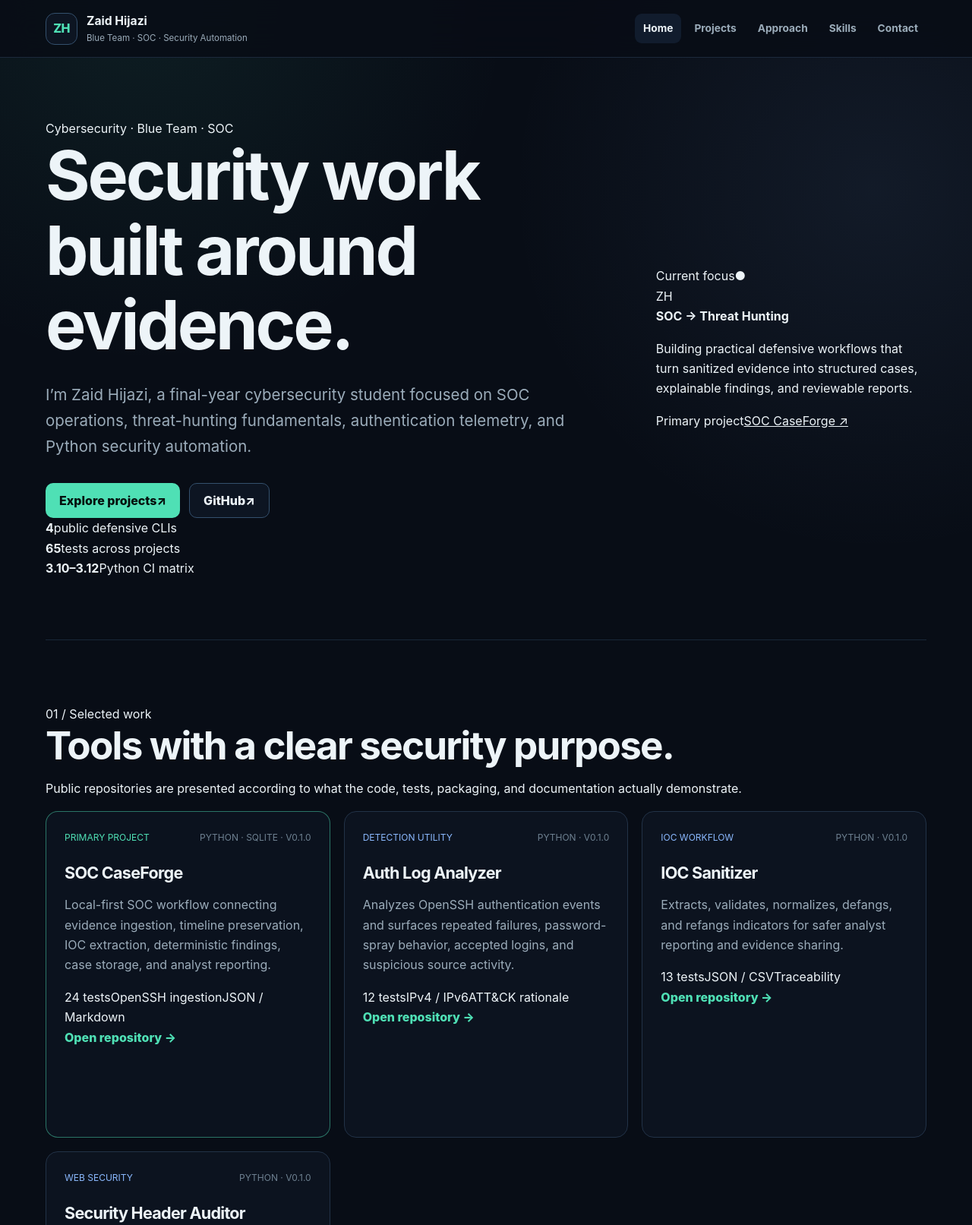
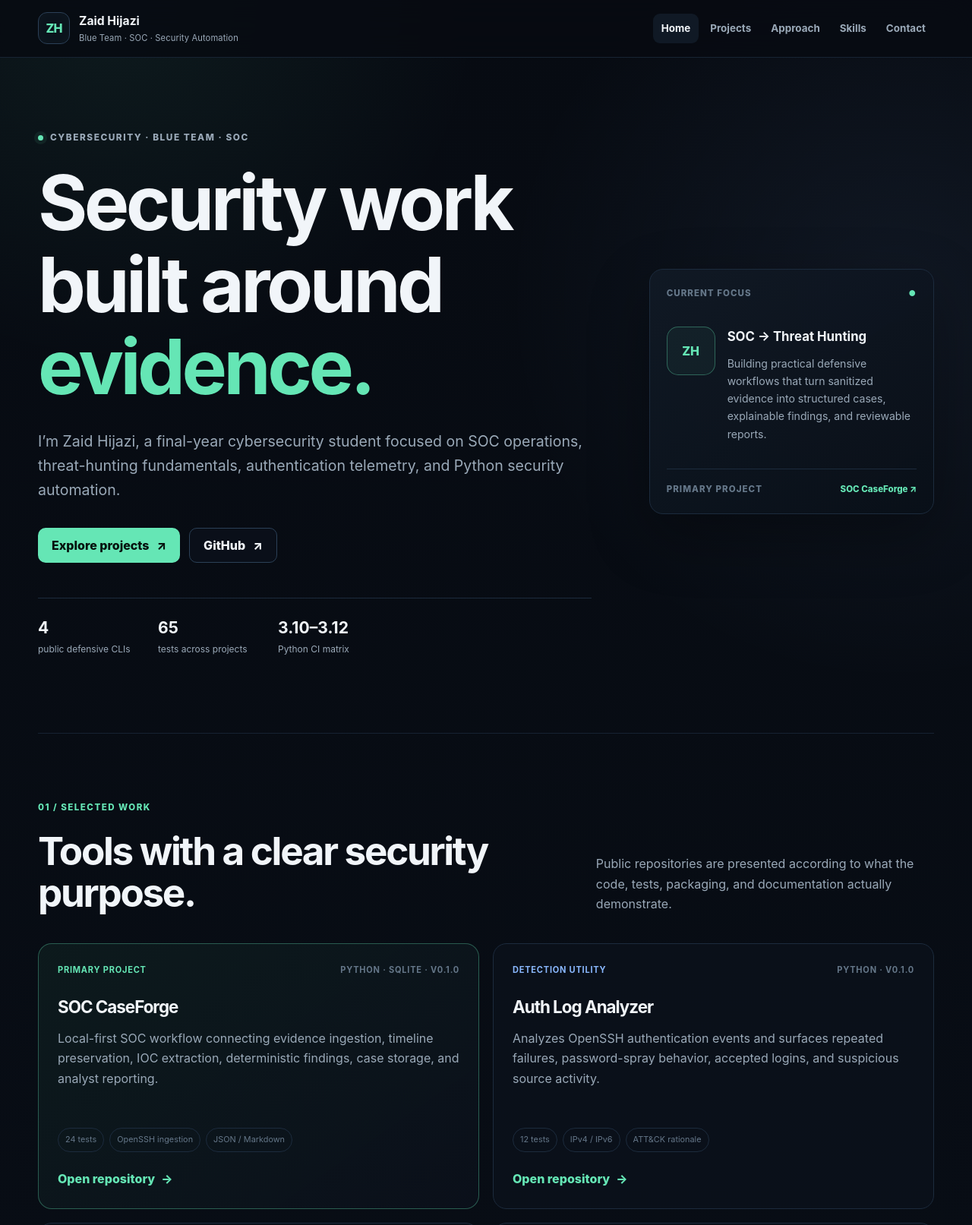
Before and after one commit to Z3X-1337/Z3X-1337.github.io, a plain HTML site: page index.html in a window 1280 px wide. Shown: the top 1613 px of the page at 76% size. Drawn offline with Linux system fonts and the light colour scheme.

Commit message:
Refine portfolio visual system for professional cybersecurity presentation

```diff
--- a/styles.css
+++ b/styles.css
@@ -1,17 +1,18 @@
 :root {
   color-scheme: dark;
-  --bg: #080d16;
-  --surface: #0d1522;
-  --surface-2: #111c2d;
-  --text: #edf4f8;
-  --muted: #9bacba;
-  --faint: #6e8191;
-  --accent: #4fe0b5;
-  --accent-2: #8bb9ff;
-  --line: #223247;
-  --line-strong: #34506d;
-  --max: 1160px;
-  --radius: 16px;
+  --bg: #070b12;
+  --surface: #0b111b;
+  --surface-2: #101925;
+  --surface-3: #131f2d;
+  --text: #f1f5f9;
+  --muted: #9aa9b8;
+  --faint: #657789;
+  --accent: #65e6b5;
+  --accent-2: #8ab8ff;
+  --line: #1c2b3d;
+  --line-strong: #2b4057;
+  --max: 1180px;
+  --radius: 18px;
 }
 
 * { box-sizing: border-box; }
@@ -20,9 +21,9 @@ body {
   margin: 0;
   min-width: 320px;
   background:
-    radial-gradient(circle at 15% 0%, rgba(79, 224, 181, .08), transparent 30rem),
-    radial-gradient(circle at 90% 8%, rgba(139, 185, 255, .08), transparent 30rem),
-    var(--bg);
+    radial-gradient(circle at 12% 0%, rgba(101,230,181,.07), transparent 30rem),
+    radial-gradient(circle at 92% 12%, rgba(138,184,255,.07), transparent 32rem),
+    linear-gradient(180deg, #070b12 0%, #080d15 55%, #070b12 100%);
   color: var(--text);
   font-family: Inter, ui-sans-serif, system-ui, -apple-system, BlinkMacSystemFont, "Segoe UI", sans-serif;
   line-height: 1.65;
@@ -30,75 +31,95 @@ body {
 a { color: inherit; }
 img { display: block; max-width: 100%; }
 button, a { -webkit-tap-highlight-color: transparent; }
-.shell { width: min(var(--max), calc(100% - 40px)); margin-inline: auto; }
+.shell { width: min(var(--max), calc(100% - 44px)); margin-inline: auto; }
 .skip-link { position: fixed; left: 12px; top: -60px; z-index: 100; padding: 10px 14px; background: var(--accent); color: #04110d; border-radius: 8px; }
 .skip-link:focus { top: 12px; }
 
 .site-header {
   position: sticky; top: 0; z-index: 20;
   display: flex; align-items: center; justify-content: space-between; gap: 24px;
-  min-height: 76px; padding: 12px max(20px, calc((100vw - var(--max)) / 2));
-  border-bottom: 1px solid rgba(34, 50, 71, .78);
-  background: rgba(8, 13, 22, .88); backdrop-filter: blur(18px);
+  min-height: 76px; padding: 12px max(22px, calc((100vw - var(--max)) / 2));
+  border-bottom: 1px solid rgba(28,43,61,.8);
+  background: rgba(7,11,18,.86); backdrop-filter: blur(20px);
 }
 .brand { display: inline-flex; align-items: center; gap: 12px; text-decoration: none; }
-.brand-mark { display: grid; place-items: center; width: 42px; height: 42px; border: 1px solid var(--line-strong); border-radius: 12px; color: var(--accent); background: var(--surface); font-weight: 800; letter-spacing: -.04em; }
+.brand-mark { display: grid; place-items: center; width: 42px; height: 42px; border: 1px solid var(--line-strong); border-radius: 12px; color: var(--accent); background: var(--surface); font-weight: 850; letter-spacing: -.05em; box-shadow: inset 0 0 24px rgba(101,230,181,.04); }
 .brand strong, .brand small { display: block; }
 .brand strong { font-size: .98rem; }
-.brand small { color: var(--muted); font-size: .72rem; }
-.site-nav { display: flex; gap: 6px; }
-.site-nav a { padding: 8px 11px; border-radius: 9px; color: var(--muted); font-size: .86rem; font-weight: 700; text-decoration: none; }
+.brand small { color: var(--muted); font-size: .7rem; letter-spacing: .01em; }
+.site-nav { display: flex; gap: 4px; }
+.site-nav a { padding: 8px 11px; border-radius: 9px; color: var(--muted); font-size: .84rem; font-weight: 750; text-decoration: none; transition: color .15s ease, background .15s ease; }
 .site-nav a:hover, .site-nav a[aria-current="page"] { color: var(--text); background: var(--surface-2); }
 .nav-toggle { display: none; border: 1px solid var(--line); border-radius: 9px; padding: 8px 12px; color: var(--text); background: var(--surface); font: inherit; }
 
-.hero { display: grid; grid-template-columns: minmax(0, 1.35fr) minmax(300px, .65fr); gap: 64px; align-items: center; min-height: calc(100vh - 76px); padding-block: 80px; }
-.kicker, .label { margin: 0 0 12px; color: var(--accent); font-size: .78rem; font-weight: 800; letter-spacing: .12em; text-transform: uppercase; }
+.hero { display: grid; grid-template-columns: minmax(0, 1.32fr) minmax(320px, .68fr); gap: 76px; align-items: center; min-height: calc(100vh - 76px); padding-block: 90px 100px; }
+.eyebrow { display: inline-flex; align-items: center; gap: 9px; margin-bottom: 22px; color: var(--muted); font-size: .74rem; font-weight: 800; letter-spacing: .13em; text-transform: uppercase; }
+.pulse { width: 7px; height: 7px; border-radius: 50%; background: var(--accent); box-shadow: 0 0 0 5px rgba(101,230,181,.08); }
+.accent-text { color: var(--accent); }
 h1, h2, h3, p { overflow-wrap: anywhere; }
-h1, h2, h3 { margin: 0; letter-spacing: -.035em; line-height: 1.1; }
-h1 { max-width: 850px; font-size: clamp(3rem, 7vw, 6.6rem); }
-h2 { font-size: clamp(2rem, 4vw, 3.6rem); }
-h3 { font-size: 1.35rem; }
-.lead { max-width: 760px; margin: 25px 0 0; color: var(--muted); font-size: clamp(1.05rem, 1.8vw, 1.28rem); }
-.actions { display: flex; flex-wrap: wrap; gap: 12px; margin-top: 32px; }
-.button { display: inline-flex; align-items: center; justify-content: center; min-height: 46px; padding: 0 18px; border-radius: 10px; font-weight: 800; text-decoration: none; }
-.button.primary { background: var(--accent); color: #05110e; }
-.button.secondary { border: 1px solid var(--line-strong); background: var(--surface); }
-.button:hover { transform: translateY(-1px); }
-.proof-list { display: flex; flex-wrap: wrap; gap: 22px; margin: 38px 0 0; padding: 0; list-style: none; }
-.proof-list li { min-width: 150px; }
-.proof-list strong { display: block; color: var(--text); font-size: 1.45rem; }
-.proof-list span { color: var(--muted); font-size: .82rem; }
-.profile-card { padding: 22px; border: 1px solid var(--line); border-radius: var(--radius); background: linear-gradient(145deg, rgba(17, 28, 45, .95), rgba(13, 21, 34, .94)); box-shadow: 0 24px 70px rgba(0,0,0,.28); }
-.profile-card img { width: 100%; aspect-ratio: 1; border-radius: 12px; object-fit: cover; filter: saturate(.85); }
-.profile-card div { padding-top: 20px; }
-.profile-card h2 { font-size: 1.65rem; }
-.profile-card p:last-child { color: var(--muted); }
+h1, h2, h3 { margin: 0; letter-spacing: -.045em; line-height: 1.08; }
+h1 { max-width: 880px; font-size: clamp(3.4rem, 7.8vw, 7rem); }
+h2 { font-size: clamp(2.1rem, 4vw, 4rem); }
+h3 { font-size: 1.4rem; }
+.lead { max-width: 790px; margin: 28px 0 0; color: var(--muted); font-size: clamp(1.04rem, 1.6vw, 1.22rem); }
+.actions { display: flex; flex-wrap: wrap; gap: 12px; margin-top: 34px; }
+.button { display: inline-flex; align-items: center; justify-content: center; gap: 10px; min-height: 46px; padding: 0 18px; border-radius: 10px; font-weight: 800; text-decoration: none; transition: transform .15s ease, border-color .15s ease, background .15s ease; }
+.button.primary { background: var(--accent); color: #06120e; }
+.button.secondary { border: 1px solid var(--line-strong); background: rgba(11,17,27,.75); }
+.button:hover { transform: translateY(-2px); }
+.proof-strip { display: flex; flex-wrap: wrap; gap: 28px; margin-top: 46px; padding-top: 22px; border-top: 1px solid var(--line); }
+.proof-strip div { min-width: 130px; }
+.proof-strip strong, .proof-strip span { display: block; }
+.proof-strip strong { font-size: 1.32rem; }
+.proof-strip span { color: var(--muted); font-size: .75rem; }
 
-.section { padding-block: 84px; border-top: 1px solid rgba(34, 50, 71, .7); }
-.section-heading { max-width: 780px; margin-bottom: 34px; }
-.project-grid { display: grid; grid-template-columns: repeat(3, minmax(0, 1fr)); gap: 18px; }
-.project-card, .case-card, .principle-grid article, .skill-group, .contact-option { border: 1px solid var(--line); border-radius: var(--radius); background: rgba(13, 21, 34, .78); }
-.project-card { display: flex; flex-direction: column; min-height: 430px; padding: 24px; }
-.project-card.featured { border-color: rgba(79, 224, 181, .48); }
-.card-top { display: flex; justify-content: space-between; gap: 12px; margin-bottom: 26px; color: var(--faint); font-size: .75rem; text-transform: uppercase; }
+.signal-card { padding: 22px; border: 1px solid var(--line); border-radius: var(--radius); background: linear-gradient(145deg, rgba(16,25,37,.95), rgba(9,15,24,.96)); box-shadow: 0 28px 80px rgba(0,0,0,.32); }
+.signal-top, .signal-footer { display: flex; justify-content: space-between; gap: 16px; align-items: center; color: var(--faint); font-size: .72rem; font-weight: 800; letter-spacing: .09em; text-transform: uppercase; }
+.live-dot { color: var(--accent); font-size: .65rem; }
+.signal-grid { display: grid; grid-template-columns: 64px 1fr; gap: 16px; align-items: start; padding: 34px 0; }
+.signal-avatar { display: grid; place-items: center; width: 64px; height: 64px; border: 1px solid rgba(101,230,181,.35); border-radius: 15px; color: var(--accent); background: rgba(101,230,181,.05); font-weight: 850; }
+.signal-grid strong { display: block; font-size: 1.05rem; }
+.signal-grid p { margin: 9px 0 0; color: var(--muted); font-size: .88rem; }
+.signal-footer { padding-top: 17px; border-top: 1px solid var(--line); }
+.signal-footer a { color: var(--accent); text-decoration: none; letter-spacing: 0; text-transform: none; }
+
+.section { padding-block: 88px; border-top: 1px solid rgba(28,43,61,.72); }
+.section-label { margin-bottom: 20px; color: var(--accent); font-size: .72rem; font-weight: 850; letter-spacing: .13em; text-transform: uppercase; }
+.section-head { display: grid; grid-template-columns: 1fr .65fr; gap: 50px; align-items: end; margin-bottom: 38px; }
+.section-head p { margin: 0; color: var(--muted); }
+.project-grid { display: grid; grid-template-columns: repeat(2, minmax(0,1fr)); gap: 18px; }
+.project-card { display: flex; flex-direction: column; min-height: 350px; padding: 25px; border: 1px solid var(--line); border-radius: var(--radius); background: rgba(11,17,27,.78); transition: transform .18s ease, border-color .18s ease, background .18s ease; }
+.project-card:hover { transform: translateY(-3px); border-color: var(--line-strong); background: rgba(16,25,37,.9); }
+.project-card.featured { border-color: rgba(101,230,181,.34); background: linear-gradient(145deg, rgba(14,29,31,.82), rgba(11,17,27,.86)); }
+.card-top { display: flex; justify-content: space-between; gap: 14px; margin-bottom: 28px; color: var(--faint); font-size: .69rem; font-weight: 750; letter-spacing: .07em; text-transform: uppercase; }
 .status { color: var(--accent-2); }
 .status.active { color: var(--accent); }
 .project-card p { color: var(--muted); }
-.project-card ul { flex: 1; padding-left: 19px; color: var(--muted); }
-.project-card a, .text-link { color: var(--accent); font-weight: 800; text-decoration: none; }
-.split { display: grid; grid-template-columns: .8fr 1.2fr; gap: 64px; }
-.prose { color: var(--muted); font-size: 1.05rem; }
+.mini-evidence { display: flex; flex-wrap: wrap; gap: 7px; margin-top: auto; padding-top: 18px; }
+.mini-evidence span { padding: 6px 9px; border: 1px solid var(--line); border-radius: 999px; color: var(--faint); font-size: .68rem; }
+.card-link, .text-link { display: inline-flex; align-items: center; gap: 8px; margin-top: 22px; color: var(--accent); font-weight: 800; text-decoration: none; }
+
+.two-column { display: grid; grid-template-columns: .9fr 1.1fr; gap: 90px; }
+.prose { max-width: 760px; color: var(--muted); font-size: 1.04rem; }
 .prose p:first-child { margin-top: 0; }
+.evidence-section { padding-bottom: 94px; }
+.evidence-grid { display: grid; grid-template-columns: repeat(3, 1fr); gap: 1px; overflow: hidden; border: 1px solid var(--line); border-radius: var(--radius); background: var(--line); }
+.evidence-grid > div { min-height: 170px; padding: 28px; background: var(--surface); }
+.evidence-number { display: block; margin-bottom: 22px; color: var(--text); font-size: 2rem; font-weight: 850; letter-spacing: -.04em; }
+.evidence-grid span:last-child { display: block; color: var(--muted); font-size: .82rem; }
+.cta-section { display: flex; align-items: end; justify-content: space-between; gap: 40px; padding-bottom: 110px; }
+.cta-actions { display: flex; flex-wrap: wrap; gap: 10px; }
 
-.page-main { min-height: calc(100vh - 150px); padding-block: 72px 100px; }
+.page-main { min-height: calc(100vh - 150px); padding-block: 78px 100px; }
 .page-intro { max-width: 920px; margin-bottom: 46px; }
 .page-intro h1 { font-size: clamp(2.8rem, 6vw, 5.5rem); }
 .case-list { display: grid; gap: 18px; }
+.case-card, .principle-grid article, .skill-group, .contact-option { border: 1px solid var(--line); border-radius: var(--radius); background: rgba(11,17,27,.78); }
 .case-card { display: grid; grid-template-columns: 90px 1fr; gap: 20px; padding: 26px; }
 .case-number { color: var(--accent); font-size: 1.3rem; font-weight: 800; }
 .case-content > p { max-width: 900px; color: var(--muted); }
 .case-columns { display: grid; grid-template-columns: 1fr 1fr; gap: 22px; margin: 26px 0; }
-.case-columns > div { padding: 18px; border: 1px solid var(--line); border-radius: 12px; background: rgba(8, 13, 22, .45); }
+.case-columns > div { padding: 18px; border: 1px solid var(--line); border-radius: 12px; background: rgba(7,11,18,.45); }
 .case-columns h3 { font-size: 1rem; }
 .case-columns ul { margin-bottom: 0; padding-left: 20px; color: var(--muted); }
 .principle-grid { display: grid; grid-template-columns: repeat(3, minmax(0, 1fr)); gap: 18px; }
@@ -111,7 +132,7 @@ h3 { font-size: 1.35rem; }
 .skill-group:last-child { grid-column: 1 / -1; }
 .skill-group h2 { font-size: 1.8rem; }
 .tag-list { display: flex; flex-wrap: wrap; gap: 10px; padding: 0; list-style: none; }
-.tag-list li { padding: 8px 12px; border: 1px solid var(--line); border-radius: 999px; color: var(--muted); background: rgba(8, 13, 22, .42); }
+.tag-list li { padding: 8px 12px; border: 1px solid var(--line); border-radius: 999px; color: var(--muted); background: rgba(7,11,18,.42); }
 .roadmap-list { display: grid; grid-template-columns: 1fr 1fr; gap: 14px 28px; padding-left: 20px; color: var(--muted); }
 .contact-grid { display: grid; grid-template-columns: repeat(3, minmax(0, 1fr)); gap: 18px; }
 .contact-option { min-height: 230px; padding: 24px; text-decoration: none; transition: border-color .15s ease, transform .15s ease; }
@@ -120,26 +141,32 @@ h3 { font-size: 1.35rem; }
 .contact-option strong { display: block; margin: 54px 0 16px; font-size: 1.25rem; }
 .contact-option small { color: var(--accent); }
 .privacy-note { margin-top: 24px; color: var(--faint); }
-.site-footer { display: flex; justify-content: space-between; gap: 20px; padding-block: 28px; border-top: 1px solid var(--line); color: var(--faint); font-size: .82rem; }
+.site-footer { display: flex; justify-content: space-between; gap: 20px; padding-block: 28px; border-top: 1px solid var(--line); color: var(--faint); font-size: .78rem; }
 
-@media (max-width: 900px) {
-  .hero, .split { grid-template-columns: 1fr; }
-  .hero { gap: 40px; padding-block: 60px; }
-  .profile-card { max-width: 520px; }
+@media (max-width: 950px) {
+  .hero, .two-column { grid-template-columns: 1fr; }
+  .hero { gap: 48px; min-height: auto; padding-block: 72px 82px; }
+  .signal-card { max-width: 560px; }
+  .section-head { grid-template-columns: 1fr; gap: 12px; }
   .project-grid, .principle-grid, .contact-grid { grid-template-columns: 1fr; }
   .skills-layout { grid-template-columns: 1fr; }
   .skill-group:last-child { grid-column: auto; }
+  .evidence-grid { grid-template-columns: 1fr; }
+  .two-column { gap: 30px; }
+  .cta-section { align-items: flex-start; flex-direction: column; }
 }
 @media (max-width: 720px) {
-  .site-header { align-items: flex-start; flex-wrap: wrap; }
+  .shell { width: min(var(--max), calc(100% - 30px)); }
+  .site-header { align-items: flex-start; flex-wrap: wrap; padding-inline: 15px; }
   .brand small { display: none; }
   .nav-toggle { display: block; margin-top: 4px; }
   .site-nav { display: none; width: 100%; flex-direction: column; padding-bottom: 6px; }
   .site-nav.open { display: flex; }
   .site-nav a { padding: 10px 12px; }
+  h1 { font-size: clamp(2.9rem, 15vw, 5rem); }
   .case-card { grid-template-columns: 1fr; }
   .case-columns, .roadmap-list { grid-template-columns: 1fr; }
-  .proof-list { gap: 18px; }
+  .proof-strip { gap: 18px; }
   .site-footer { flex-direction: column; }
 }
 @media (prefers-reduced-motion: reduce) {
```
